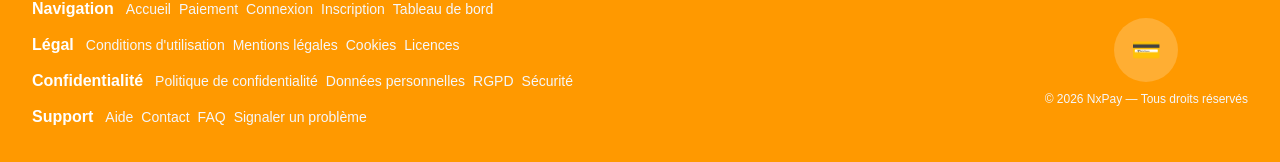
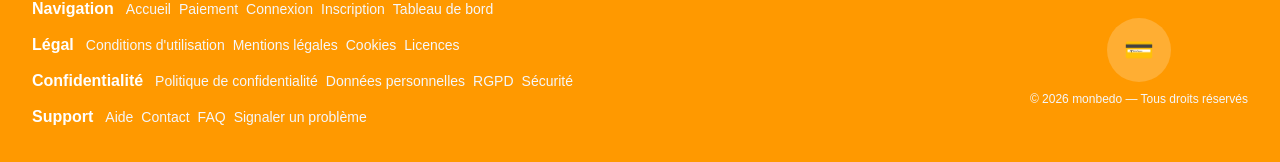
Before and after one commit to nxtex/nextjs-playground, a Next.js app: page /payment in a window 1280 px wide. Shown: the part 999-1161 px from the top of the page. Built offline with nearby package versions, Linux system fonts and the light colour scheme.

Commit message:
Update copyright text in BubbleFooter component

```diff
--- a/components/BubbleFooter.tsx
+++ b/components/BubbleFooter.tsx
@@ -163,7 +163,7 @@ export default function BubbleFooter() {
             >
               💳
             </a>
-            <p style={{ color: '#F5F7FA', margin: 0, fontSize: '0.75rem', textAlign: 'center' }}>© 2026 NxPay — Tous droits réservés</p>
+            <p style={{ color: '#F5F7FA', margin: 0, fontSize: '0.75rem', textAlign: 'center' }}>© 2026 monbedo — Tous droits réservés</p>
           </div>
         </div>
       </footer>
```
